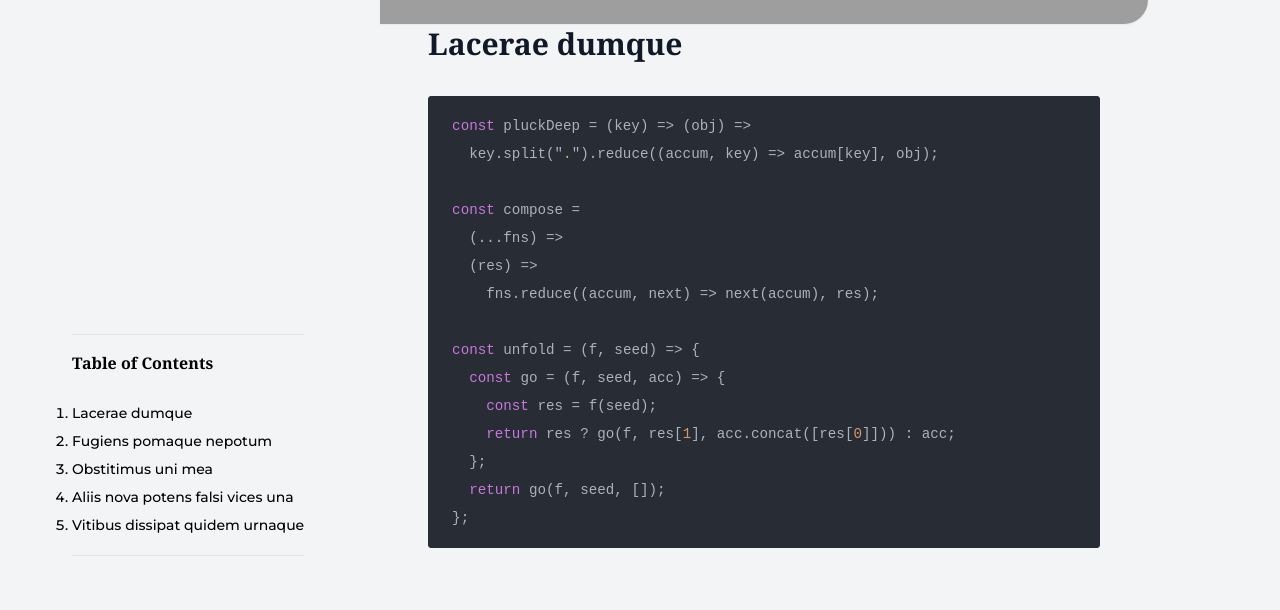
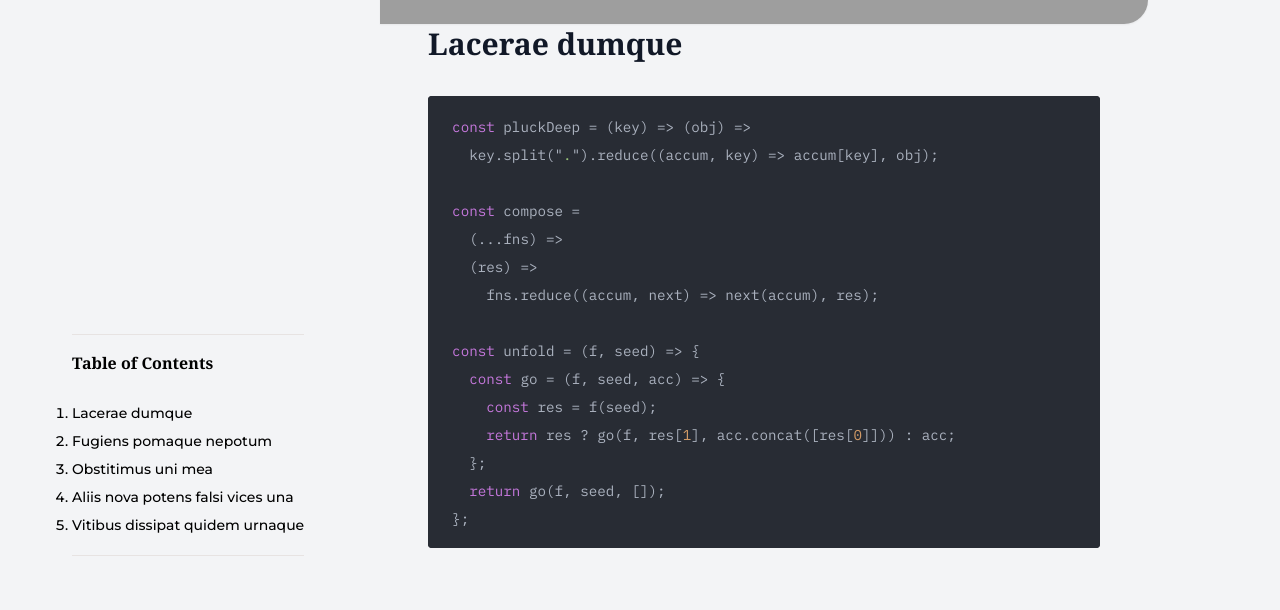
Before and after one commit to Kinyugo/kinyugo.github.io, a Jekyll site: the page built from _posts/2022-07-01-me-serpentis-phoebi.md, in a window 1280 px wide and 1400 px high, scrolled down 705 px. Shown: the part 141-751 px from the top of the window. Built offline with Jekyll 4.4.1, drawn with Linux system fonts in a browser that asks for light colours; grey boxes are pictures that could not be loaded.

Commit message:
Feature: Add backup font

```diff
--- a/_layouts/default.html
+++ b/_layouts/default.html
@@ -11,7 +11,7 @@
     <link rel="preconnect" href="https://fonts.googleapis.com">
     <link rel="preconnect" href="https://fonts.gstatic.com" crossorigin>
     <link
-        href="https://fonts.googleapis.com/css2?family=Cinzel+Decorative:wght@400;700&family=Montserrat:ital,wght@0,300;0,400;0,500;0,700;1,300;1,400&family=Noto+Serif:ital,wght@0,400;0,700;1,400;1,700&display=swap"
+        href="https://fonts.googleapis.com/css2?family=Cinzel+Decorative:wght@400;700&family=IBM+Plex+Mono:ital,wght@0,400;0,500;1,400;1,500&family=Montserrat:ital,wght@0,300;0,400;0,500;0,700;1,300;1,400&family=Noto+Serif:ital,wght@0,400;0,700;1,400;1,700&display=swap"
         rel="stylesheet">
     <!-- Google Fonts -->
 
--- a/assets/css/main.css
+++ b/assets/css/main.css
@@ -43,5 +43,5 @@ h3 {
 
 .highlight {
     @apply rounded;
-    font-family:'Lilex', 'Courier New', Courier, monospace;
+    font-family: 'Lilex', 'IBM Plex Mono', monospace;
 }
--- a/dist/css/main.css
+++ b/dist/css/main.css
@@ -2430,7 +2430,7 @@ h3{
 
 .highlight{
   border-radius:0.25rem;
-  font-family:'Lilex', 'Courier New', Courier, monospace
+  font-family: 'Lilex', 'IBM Plex Mono', monospace
 }
 
 .hover\:scale-105:hover{
```
